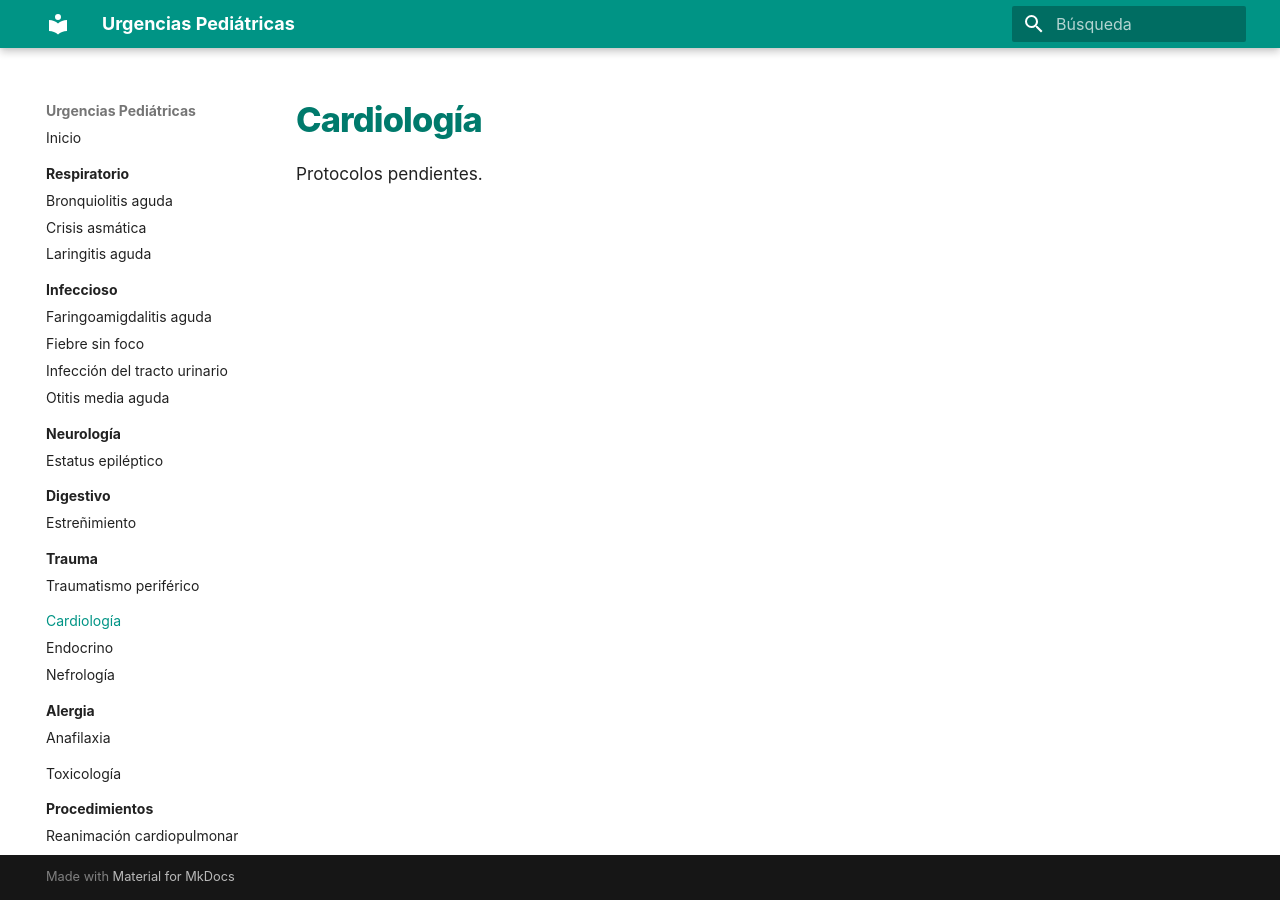
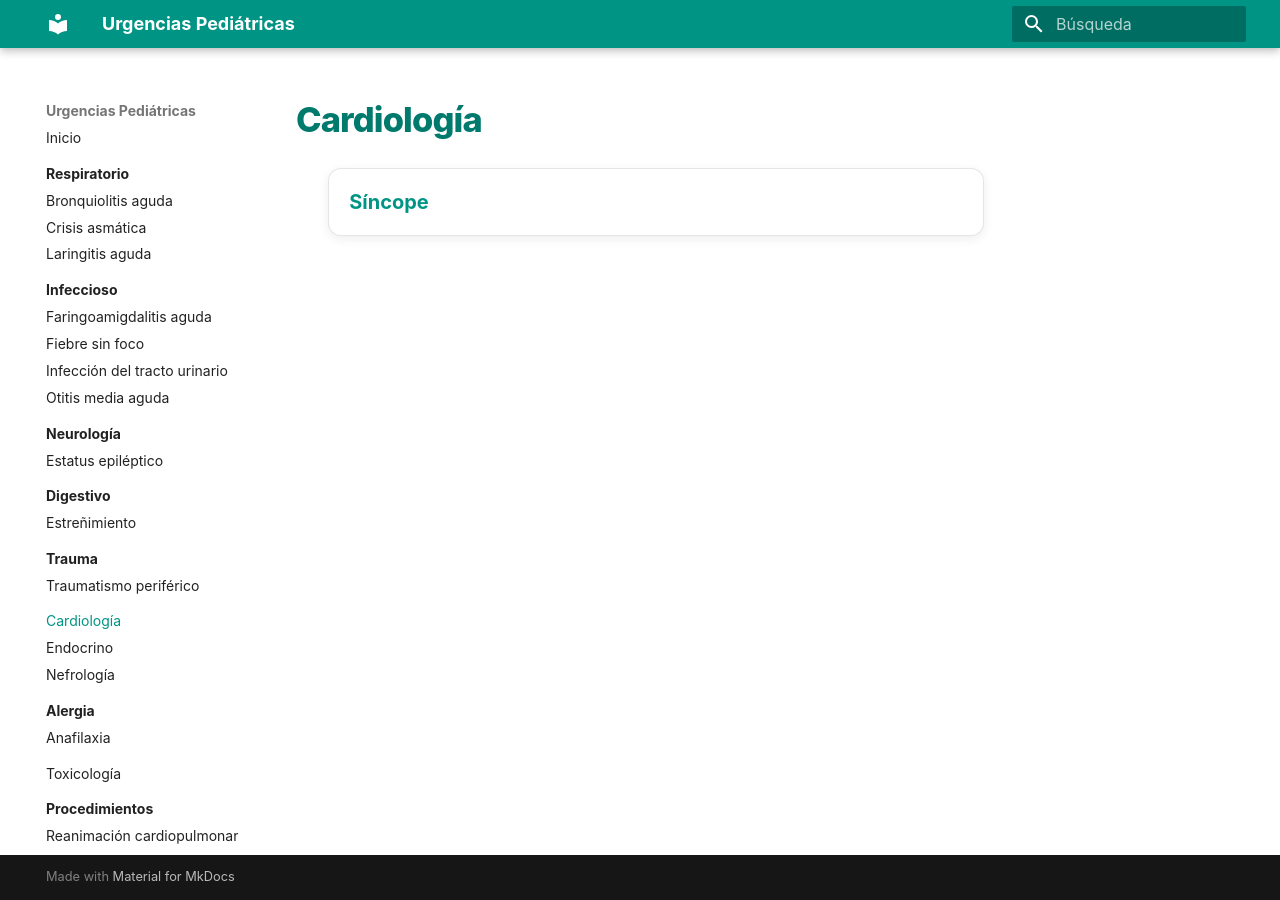
Before and after one commit to gonzaloares/urgencias-pediatricas, an MkDocs documentation site: the page built from docs/cardiologia/index.md, in a window 1280 px wide. Built offline with MkDocs 1.6.1 and Material for MkDocs 9.7.7, drawn with Linux system fonts in a browser that asks for light colours.

Commit message:
Añade síncope al índice de Cardiología

```diff
--- a/docs/cardiologia/index.md
+++ b/docs/cardiologia/index.md
@@ -1,3 +1,7 @@
 # Cardiología
 
-Protocolos pendientes.
+<div class="protocol-index" markdown="1">
+
+- [Síncope](sincope.md)
+
+</div>
```
